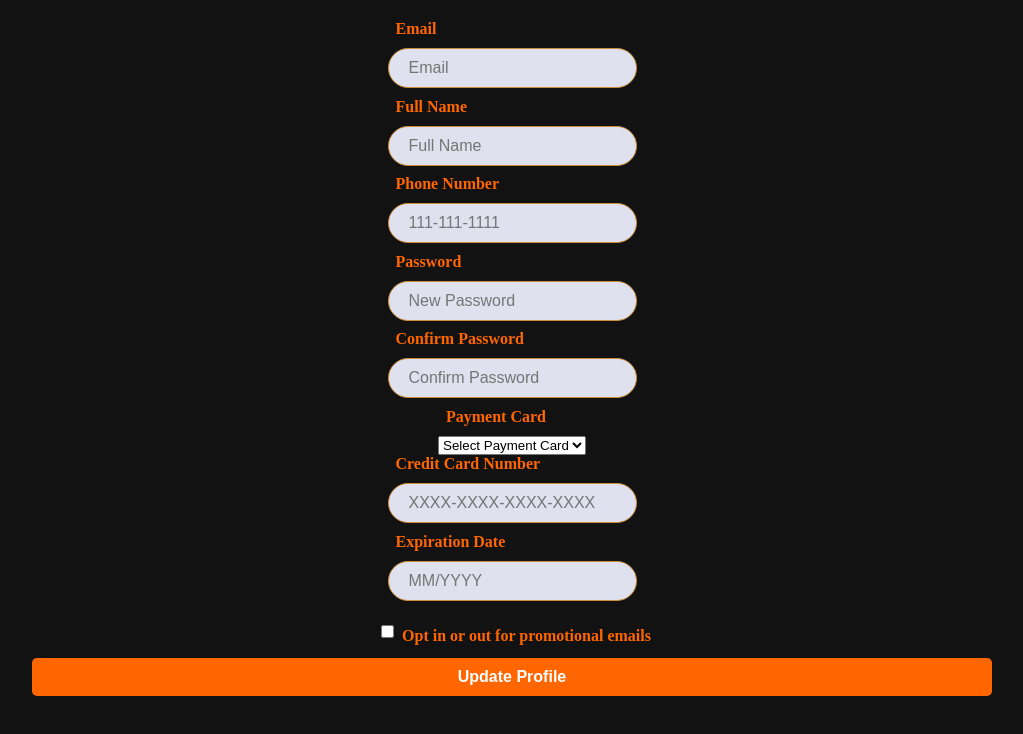
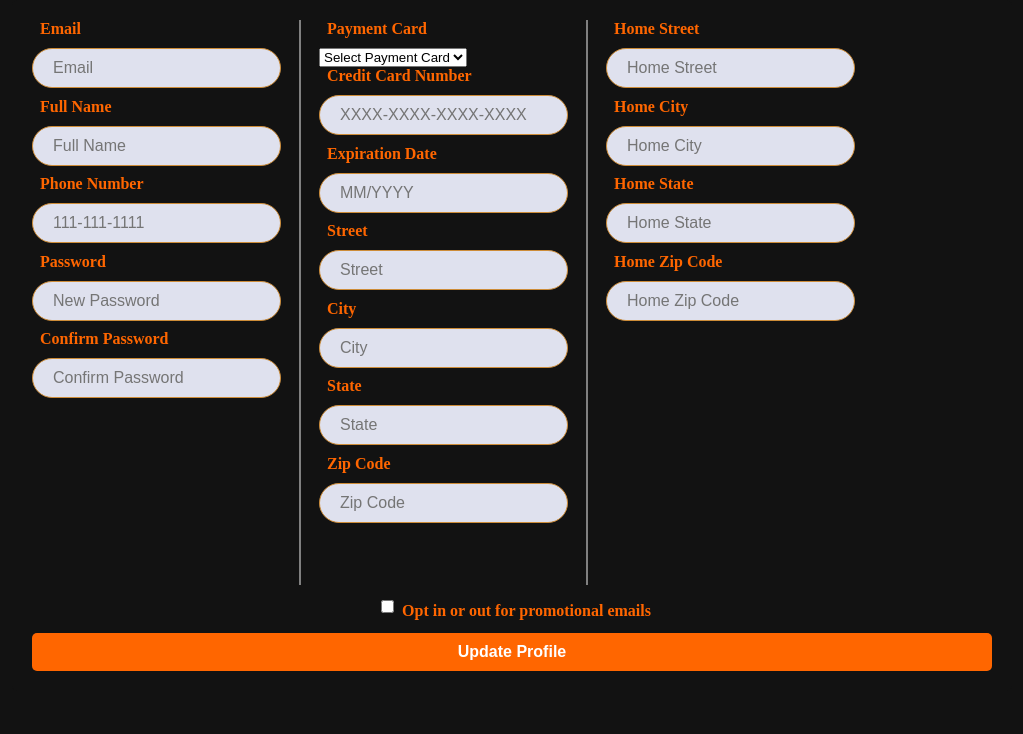
Before and after one commit to Cucumbercon/Cinema-Project, a React (Create React App) app in the folder web/: page /updateprofile in a window 1280 px wide. Shown: the top 734 px of the page, without its empty margins (128-1151 px from the left). Built offline with nearby package versions, Linux system fonts and the light colour scheme; no server answers; a web font is replaced by a local one.

Commit message:
modified:   web/src/pages/Users/UpdateProfile.js

```diff
--- a/web/src/pages/Users/UpdateProfile.js
+++ b/web/src/pages/Users/UpdateProfile.js
@@ -1,6 +1,5 @@
 import React, { useState, useEffect } from "react";
 import "./UpdateProfile.css";
-
 
 export const UpdateProfile = (props) => {
   const [fullName, setFullName] = useState('');
@@ -12,7 +11,14 @@ export const UpdateProfile = (props) => {
   const [password, setPassword] = useState('');
   const [confirmPassword, setConfirmPassword] = useState('');
   const [selectedPaymentCard, setSelectedPaymentCard] = useState('');
-
+  const [street, setStreet] = useState('');
+  const [city, setCity] = useState('');
+  const [state, setState] = useState('');
+  const [zipCode, setZipCode] = useState('');
+  const [homeStreet, setHomeStreet] = useState('');
+const [homeCity, setHomeCity] = useState('');
+    const [homeState, setHomeState] = useState('');
+    const [homeZipCode, setHomeZipCode] = useState('');
 
 
 
@@ -24,8 +30,12 @@ export const UpdateProfile = (props) => {
             .then((response) => response.text())
             .then((data) => {
                 const parsedData = JSON.parse(data);
+                setFullName(parsedData);
+                console.log('loadprofile', parsedData)
             })
-
+            .catch((error) => {
+                console.error('Error sending message to Spring:', error)
+            });
     };
 
     // TODO: function to update the user's information
@@ -50,7 +60,7 @@ export const UpdateProfile = (props) => {
             console.log(changeInfo)
             fetch('http://localhost:8000/api/updateprofile', {
                 method: 'POST',
-                    body: JSON.stringify(loginInfo),
+                body: JSON.stringify(changeInfo),
                 headers: {
                     'Content-Type': 'application/json'
                 }
@@ -67,9 +77,10 @@ export const UpdateProfile = (props) => {
   }, []);
 
   return (
-
     <div className="form-box">
       <form className="update-profile-form" onSubmit={handleSubmit}>
+        <div className = "form-groups">
+        <div class = "form-group-panel">
         {/* Email */}
         <div className="input-container">
           <label htmlFor="email">Email</label>
@@ -131,6 +142,10 @@ export const UpdateProfile = (props) => {
             name="confirmPassword"
           />
         </div>
+        </div>
+
+        <div class="form-group-break"></div>
+        <div class = "form-group-panel">
         {/* Payment Card */}
         <div className="input-container">
           <label htmlFor="paymentCard">Payment Card</label>
@@ -139,7 +154,7 @@ export const UpdateProfile = (props) => {
             onChange={(e) => setSelectedPaymentCard(e.target.value)}
             id="paymentCard"
             name="paymentCard"
-                                className="select-input" // add a class to the select element
+            className="select-input"
           >
             <option value="">Select Payment Card</option>
             <option value="Payment Card 1">Payment Card 1</option>
@@ -147,7 +162,6 @@ export const UpdateProfile = (props) => {
             <option value="Payment Card 3">Payment Card 3</option>
           </select>
         </div>
-
         {/* Credit Card Number */}
         <div className="input-container">
           <label htmlFor="creditCardNumber">Credit Card Number</label>
@@ -172,6 +186,110 @@ export const UpdateProfile = (props) => {
             name="expirationDate"
           />
         </div>
+         {/* Street */}
+         <div className="input-container">
+          <label htmlFor="street">Street</label>
+          <input
+            value={street}
+            onChange={(e) => setStreet(e.target.value)}
+            type="text"
+            placeholder="Street"
+            id="street"
+            name="street"
+          />
+        </div>
+        {/* City */}
+        <div className="input-container">
+          <label htmlFor="city">City</label>
+          <input
+            value={city}
+            onChange={(e) => setCity(e.target.value)}
+            type="text"
+            placeholder="City"
+            id="city"
+            name="city"
+          />
+        </div>
+        {/* State */}
+        <div className="input-container">
+          <label htmlFor="state">State</label>
+          <input
+            value={state}
+            onChange={(e) => setState(e.target.value)}
+            type="text"
+            placeholder="State"
+            id="state"
+            name="state"
+          />
+        </div>
+        {/* Zip Code */}
+        <div className="input-container">
+          <label htmlFor="zipCode">Zip Code</label>
+          <input
+            value={zipCode}
+            onChange={(e) => setZipCode(e.target.value)}
+            type="text"
+            placeholder="Zip Code"
+            id="zipCode"
+            name="zipCode"
+          />
+        </div>
+        </div>
+        <div class="form-group-break"></div>
+        <div class = "form-group-panel">
+        {/* Home Street */}
+<div className="input-container">
+  <label htmlFor="homeStreet">Home Street</label>
+  <input
+    value={homeStreet}
+    onChange={(e) => setHomeStreet(e.target.value)}
+    type="text"
+    placeholder="Home Street"
+    id="homeStreet"
+    name="homeStreet"
+  />
+</div>
+{/* Home City */}
+<div className="input-container">
+  <label htmlFor="homeCity">Home City</label>
+  <input
+    value={homeCity}
+    onChange={(e) => setHomeCity(e.target.value)}
+    type="text"
+    placeholder="Home City"
+    id="homeCity"
+    name="homeCity"
+  />
+</div>
+{/* Home State */}
+<div className="input-container">
+  <label htmlFor="homeState">Home State</label>
+  <input
+    value={homeState}
+    onChange={(e) => setHomeState(e.target.value)}
+    type="text"
+    placeholder="Home State"
+    id="homeState"
+    name="homeState"
+  />
+</div>
+{/* Home Zip Code */}
+<div className="input-container">
+  <label htmlFor="homeZipCode">Home Zip Code</label>
+  <input
+    value={homeZipCode}
+    onChange={(e) => setHomeZipCode(e.target.value)}
+    type="text"
+    placeholder="Home Zip Code"
+    id="homeZipCode"
+    name="homeZipCode"
+  />
+</div>
+</div>
+
+
+
+        </div>
         {/* Checkbox for promotional emails */}
         <div className="subscribe-checkbox">
           <label>
@@ -186,5 +304,5 @@ export const UpdateProfile = (props) => {
         <button type="submit">Update Profile</button>
       </form>
     </div>
-
-        );    };
+  );
+};
```
Lines whose indentation alone changed are shown as unchanged.
